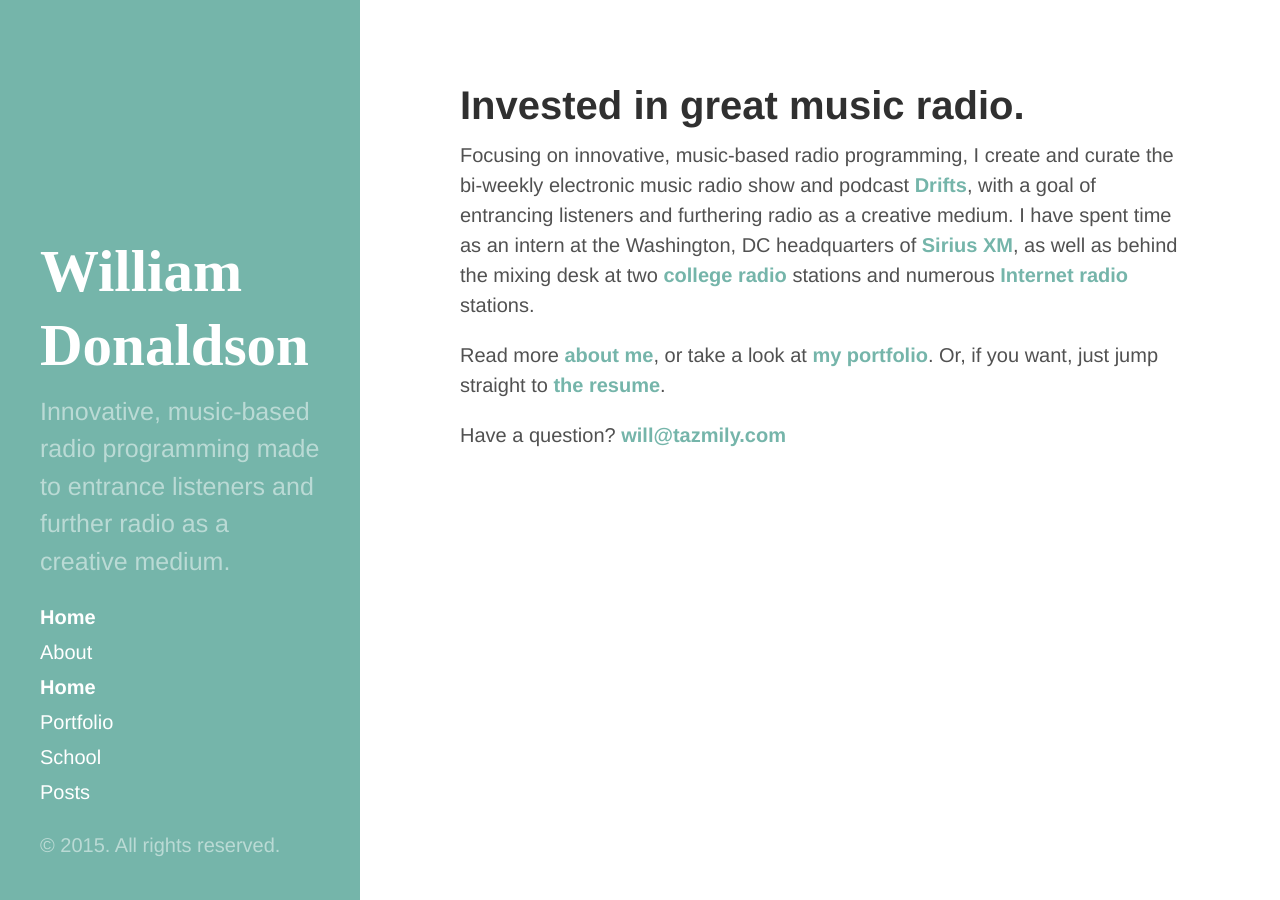
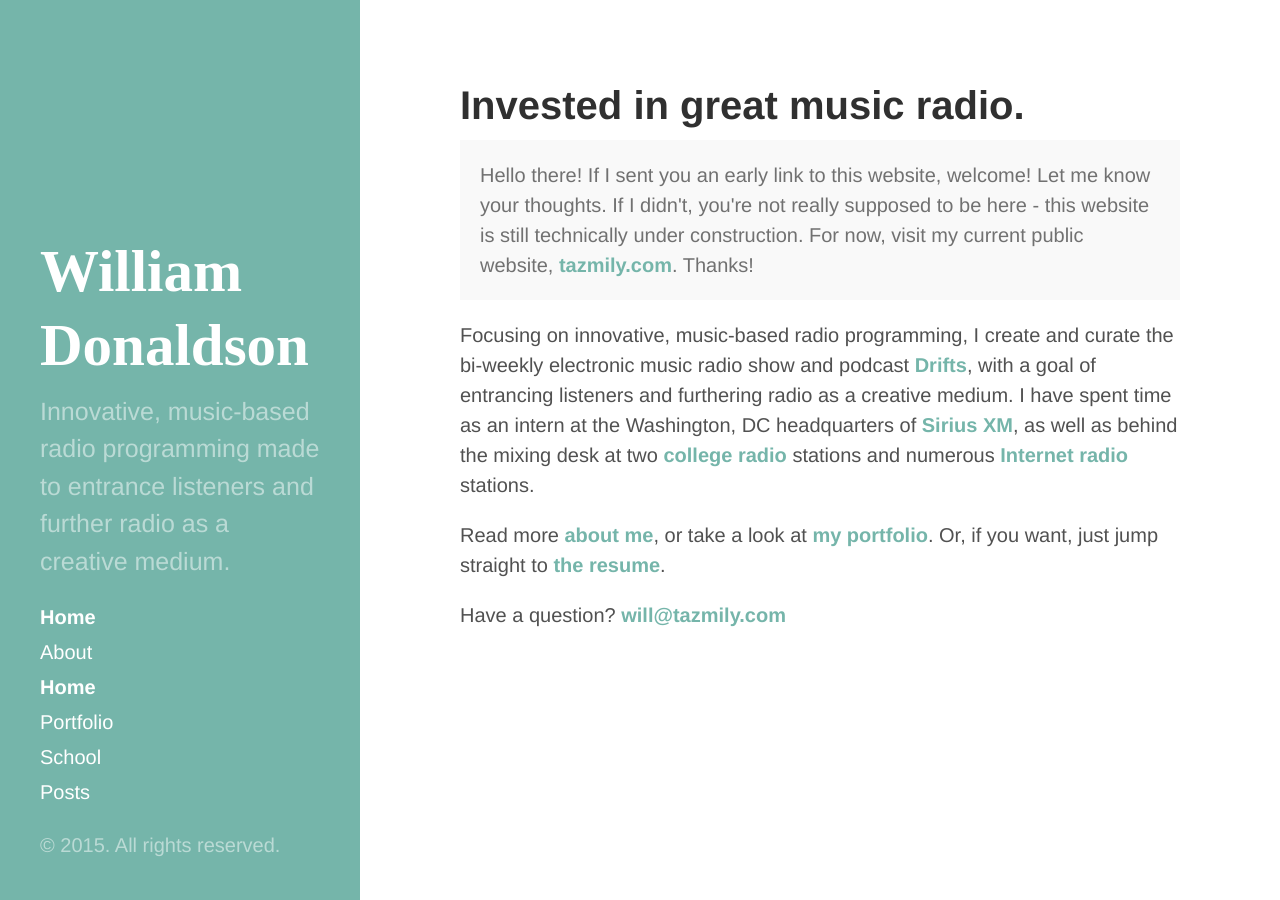
Before and after one commit to crownsedge/wildonaldson.me, a Jekyll site: the page built from index.md, in a window 1280 px wide. Built offline with Jekyll 4.4.1, drawn with Linux system fonts in a browser that asks for light colours; Markdown is read by kramdown in place of the engine named in the settings; comment, search, counter and statistics services are not loaded.

Commit message:
warning message
just to scare people off

```diff
--- a/index.md
+++ b/index.md
@@ -4,6 +4,8 @@ title: Home
 header-title: Invested in great music radio.
 ---
 
+<p class="message">Hello there! If I sent you an early link to this website, welcome! Let me know your thoughts. If I didn't, you're not really supposed to be here - this website is still technically under construction. For now, visit my current public website, <a href="http://tazmily.com">tazmily.com</a>. Thanks!</p>
+
 Focusing on innovative, music-based radio programming, I create and curate the bi-weekly electronic music radio show and podcast [Drifts](http://drifts.fm/), with a goal of entrancing listeners and furthering radio as a creative medium. I have spent time as an intern at the Washington, DC headquarters of [Sirius XM](http://www.siriusxm.com), as well as behind the mixing desk at two [college](http://whrwfm.org) [radio](http://wfnp.org) stations and numerous [Internet radio](http://rwd.fm) stations.
 
 Read more [about me]({{ pages.about.baseurl }}), or take a look at [my portfolio]({{ pages.portfolio.baseurl }}). Or, if you want, just jump straight to [the resume]({{pages.resume.baseurl }}).
```
